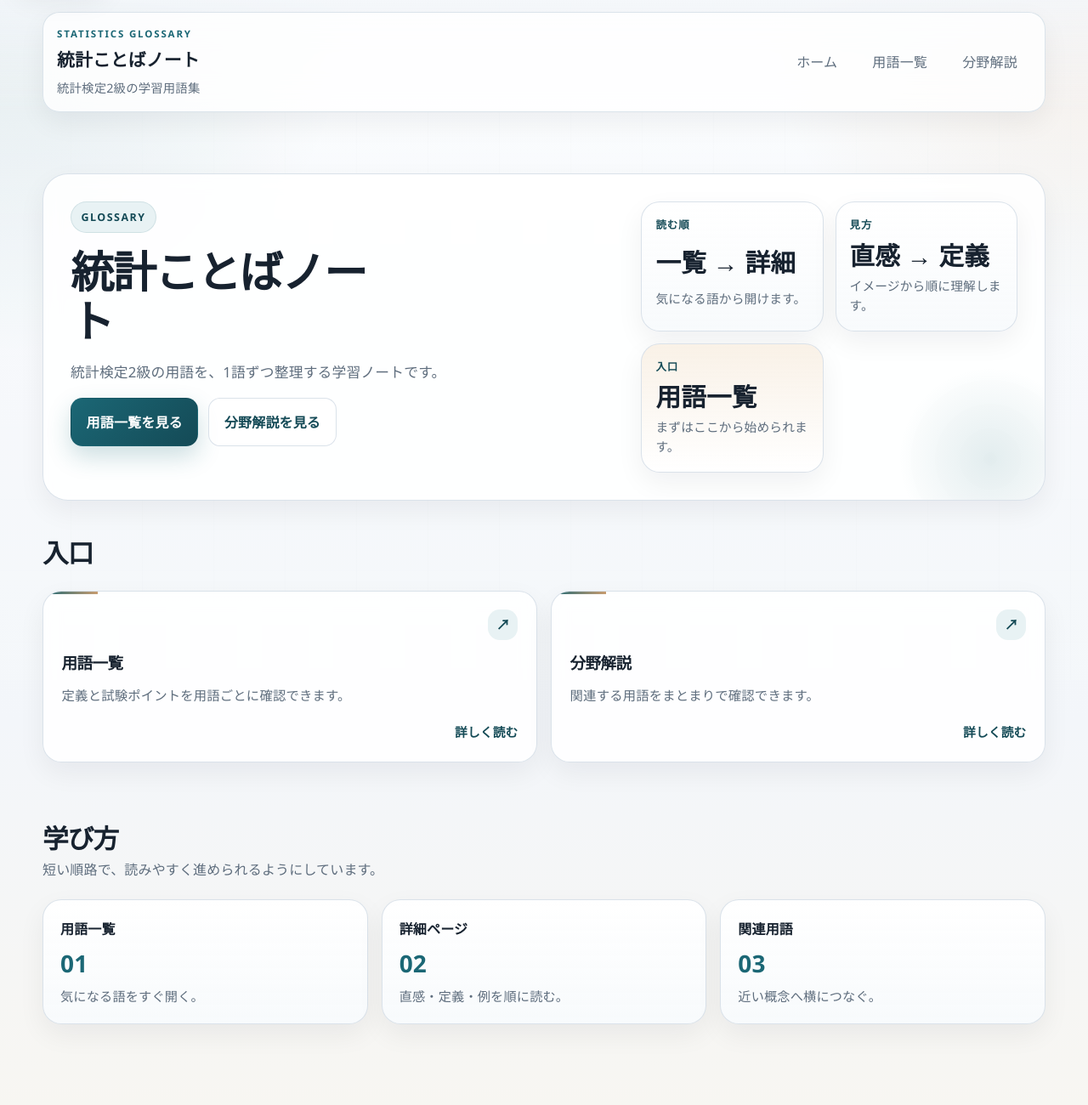
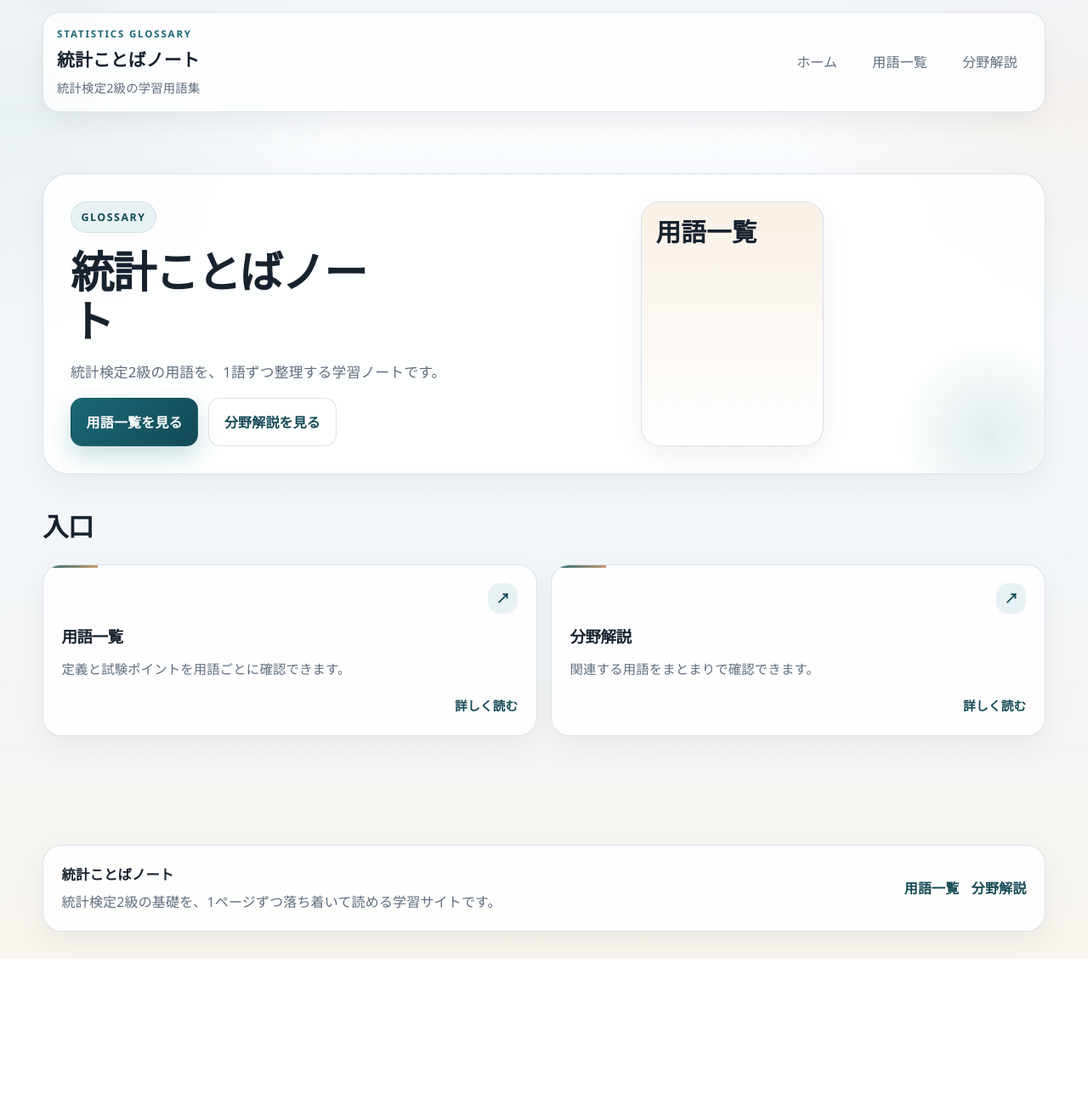
Before and after one commit to Matsu71/Statistics_Blog, an Astro site: page / in a window 1280 px wide. Shown: the top 1300 px of the page at 85% size. After the commit the page ends 1128 px from the top, so only its background shows below. Built offline with nearby package versions, Linux system fonts and the light colour scheme; Astro itself is replaced by a stand-in of ours.

Commit message:
Simplify homepage hero tiles

```diff
--- a/src/pages/index.astro
+++ b/src/pages/index.astro
@@ -19,20 +19,8 @@ import { withBase } from '../lib/site';
       <a class="ghost-link" href={withBase('/topics/')}>分野解説を見る</a>
     </div>
     <div class="hero-tile-grid" slot="aside">
-      <article class="hero-mini-card">
-        <span class="hero-mini-card__label">読む順</span>
-        <strong class="hero-mini-card__value">一覧 → 詳細</strong>
-        <span class="hero-mini-card__meta">気になる語から開けます。</span>
-      </article>
-      <article class="hero-mini-card">
-        <span class="hero-mini-card__label">見方</span>
-        <strong class="hero-mini-card__value">直感 → 定義</strong>
-        <span class="hero-mini-card__meta">イメージから順に理解します。</span>
-      </article>
       <article class="hero-mini-card hero-mini-card--accent">
-        <span class="hero-mini-card__label">入口</span>
         <strong class="hero-mini-card__value">用語一覧</strong>
-        <span class="hero-mini-card__meta">まずはここから始められます。</span>
       </article>
     </div>
   </PageHero>
@@ -60,32 +48,4 @@ import { withBase } from '../lib/site';
     </div>
   </section>
 
-  <section class="page-section page-section--compact">
-    <div class="site-shell">
-      <div class="section-head">
-        <div>
-          <h2 class="section-title">学び方</h2>
-          <p class="section-text">短い順路で、読みやすく進められるようにしています。</p>
-        </div>
-      </div>
-
-      <div class="category-grid">
-        <article class="category-tile">
-          <span class="category-tile__label">用語一覧</span>
-          <span class="category-tile__count">01</span>
-          <p class="category-tile__meta">気になる語をすぐ開く。</p>
-        </article>
-        <article class="category-tile">
-          <span class="category-tile__label">詳細ページ</span>
-          <span class="category-tile__count">02</span>
-          <p class="category-tile__meta">直感・定義・例を順に読む。</p>
-        </article>
-        <article class="category-tile">
-          <span class="category-tile__label">関連用語</span>
-          <span class="category-tile__count">03</span>
-          <p class="category-tile__meta">近い概念へ横につなぐ。</p>
-        </article>
-      </div>
-    </div>
-  </section>
 </BaseLayout>
```
Also changed, not shown: docs/index.html (+1 -1 lines).
